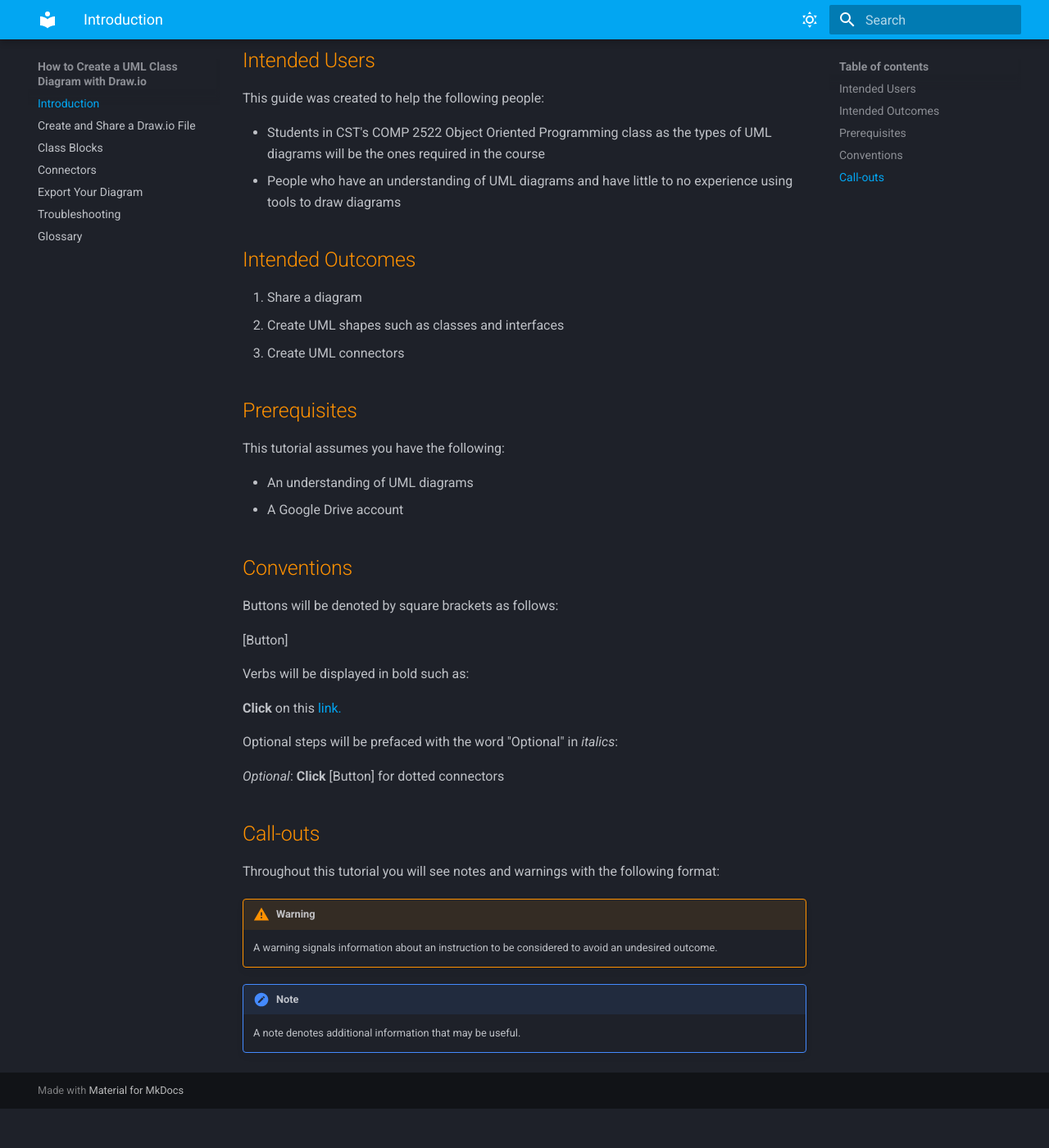
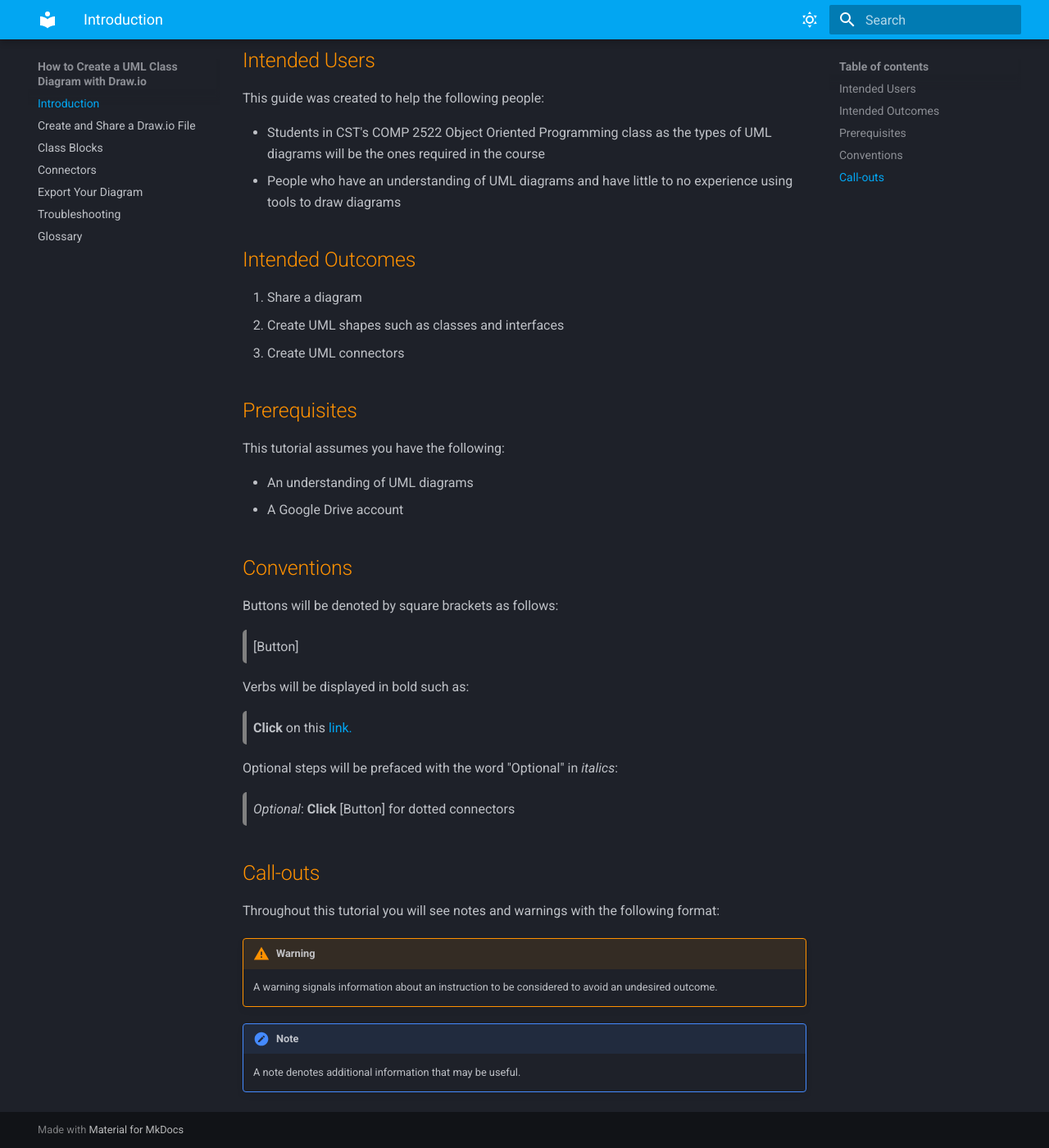
Before and after one commit to kai-st/comm2216-docs-project, an MkDocs documentation site: the page built from docs/index.md, in a window 1280 px wide and 1400 px high, scrolled down 256 px. Shown: the whole window at 82% size. Built offline with MkDocs 1.6.1 and Material for MkDocs 9.7.7, drawn with Linux system fonts in a browser that asks for light colours; before the commit the page ends 1608 px from its top, so only the background shows below that.

Commit message:
Add css for examples

```diff
--- a/docs/stylesheets/extra.css
+++ b/docs/stylesheets/extra.css
@@ -1,3 +1,9 @@
 h2 {
-  color: var(--md-accent-fg-color);
+    color: var(--md-accent-fg-color);
 }
+.example {
+    display: block;
+    padding: 8px;
+    border-left: 5px solid grey;
+    border-radius: 5px;
+}
```
